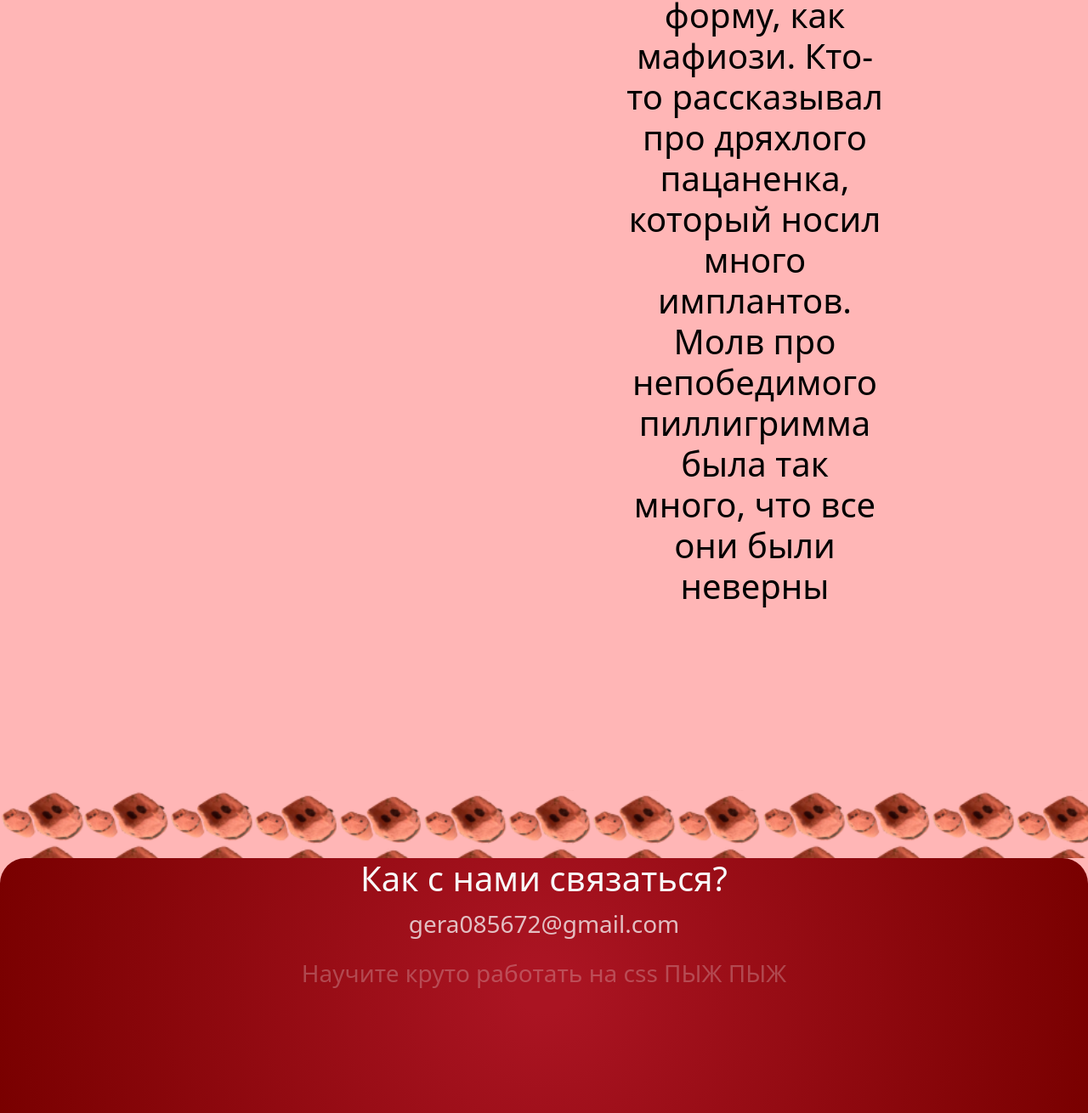
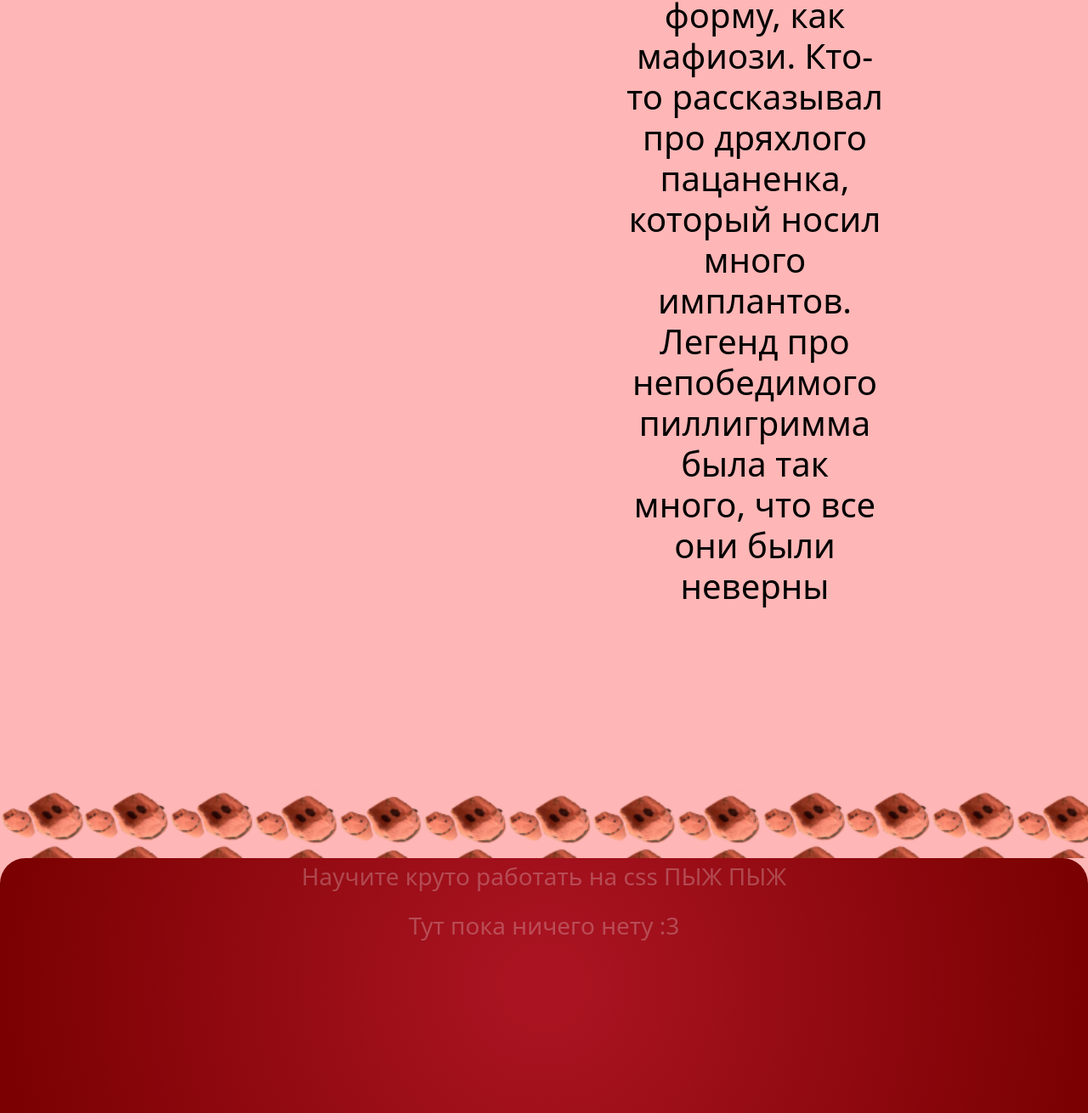
Before and after one commit to Dalakhan/Piggysleeve, a plain HTML site: page index.html in a window 1280 px wide. Shown: the part 3740-5050 px from the top of the page at 85% size. Drawn offline with nearby package versions, Linux system fonts and the light colour scheme.

Commit message:
+название и изменение в подвале и молв==легенд

```diff
--- a/index.html
+++ b/index.html
@@ -5,7 +5,7 @@
 	<meta name="viewport" content="width=device-width, initial-scale=1">
 	<link href="https://cdn.jsdelivr.net/npm/bootstrap@5.2.0-beta1/dist/css/bootstrap.min.css" rel="stylesheet" integrity="sha384-0evHe/X+R7YkIZDRvuzKMRqM+OrBnVFBL6DOitfPri4tjfHxaWutUpFmBp4vmVor" crossorigin="anonymous">
 	<link rel="stylesheet" type="text/css" href="style.css">
-	<title></title>
+	<title>Страница Свино-втулки</title>
 </head>
 <body>
 	<header class="col header1">
@@ -60,16 +60,15 @@
 				<img src="photo/11photo.png" class="image-bio ">
 			</div>
 			<div class="col-5">
-				<p class="text-bio">Был революционерам про которого ходило много слухов. Многие говорили, что он одет в чёрный плащ и в деловую форму, как мафиози. Кто-то рассказывал про дряхлого пацаненка, который носил много имплантов. Молв про непобедимого пиллигримма была так много, что все они были неверны</p>
+				<p class="text-bio">Был революционерам про которого ходило много слухов. Многие говорили, что он одет в чёрный плащ и в деловую форму, как мафиози. Кто-то рассказывал про дряхлого пацаненка, который носил много имплантов. Легенд про непобедимого пиллигримма была так много, что все они были неверны</p>
 			</div>
 		</div>
 	</main>
 	<footer class="col-12">
 		<div class="line"></div>
 		<div class="col-12 footer-global">
-			<h1 class="text-center text-light">Как с нами связаться?</h1>
-			<p class="text-center text-light fs-3 opacity-75">gera085672@gmail.com</p>
 			<p class="text-center text-light fs-3 opacity-25">Научите круто работать на css ПЫЖ ПЫЖ</p>
+			<p class="text-center text-light fs-3 opacity-25">Тут пока ничего нету :3</p>
 		</div>
 	</footer>
 
```
